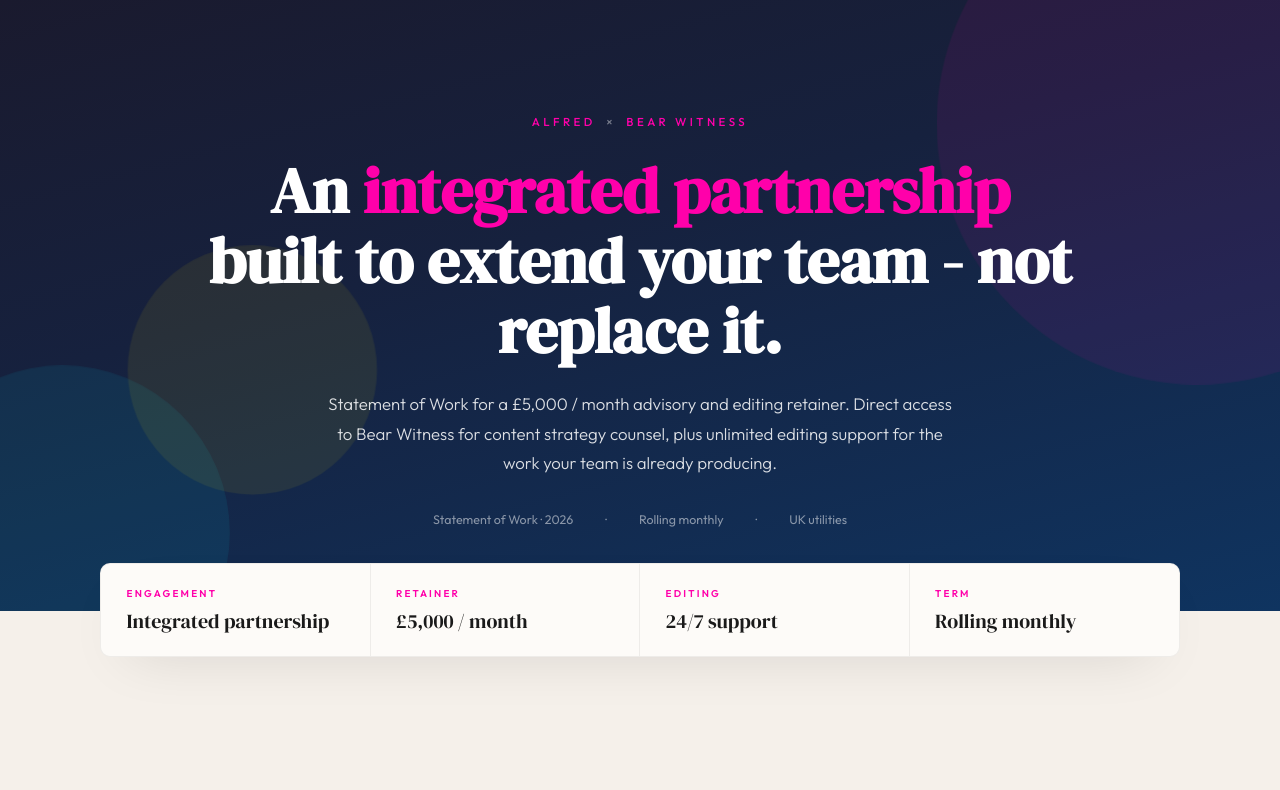
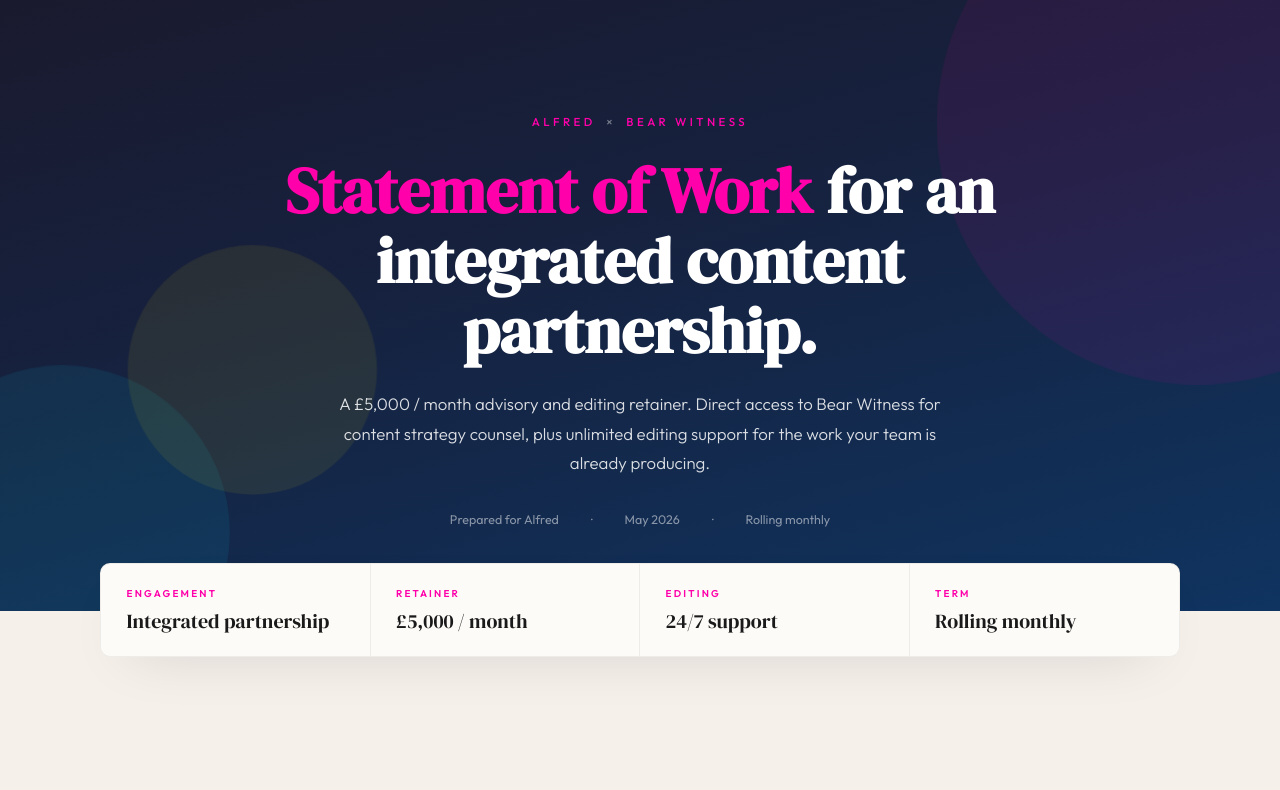
Before and after one commit to dnd5fj5gjy-bit/bgv-strategy-hub, a plain HTML site: page alfred-sow/bear-witness-x-alfred-sow.html in a window 1280 px wide. Shown: the top 790 px of the page. Drawn offline with Linux system fonts and the light colour scheme.

Commit message:
SOW title polish

```diff
--- a/alfred-sow/bear-witness-x-alfred-sow.html
+++ b/alfred-sow/bear-witness-x-alfred-sow.html
@@ -146,14 +146,14 @@
     <div class="shape s3"></div>
   </div>
   <div class="hero-tag">Alfred <span style="color:rgba(255,255,255,0.4);margin:0 0.4em">×</span> Bear Witness</div>
-  <h1>An <span class="accent">integrated partnership</span> built to extend your team - not replace it.</h1>
-  <p class="hero-sub">Statement of Work for a £5,000 / month advisory and editing retainer. Direct access to Bear Witness for content strategy counsel, plus unlimited editing support for the work your team is already producing.</p>
+  <h1><span class="accent">Statement of Work</span> for an integrated content partnership.</h1>
+  <p class="hero-sub">A £5,000 / month advisory and editing retainer. Direct access to Bear Witness for content strategy counsel, plus unlimited editing support for the work your team is already producing.</p>
   <div class="hero-meta">
-    <span>Statement of Work · 2026</span>
+    <span>Prepared for Alfred</span>
+    <span>·</span>
+    <span>May 2026</span>
     <span>·</span>
     <span>Rolling monthly</span>
-    <span>·</span>
-    <span>UK utilities</span>
   </div>
 </div>
 
```
